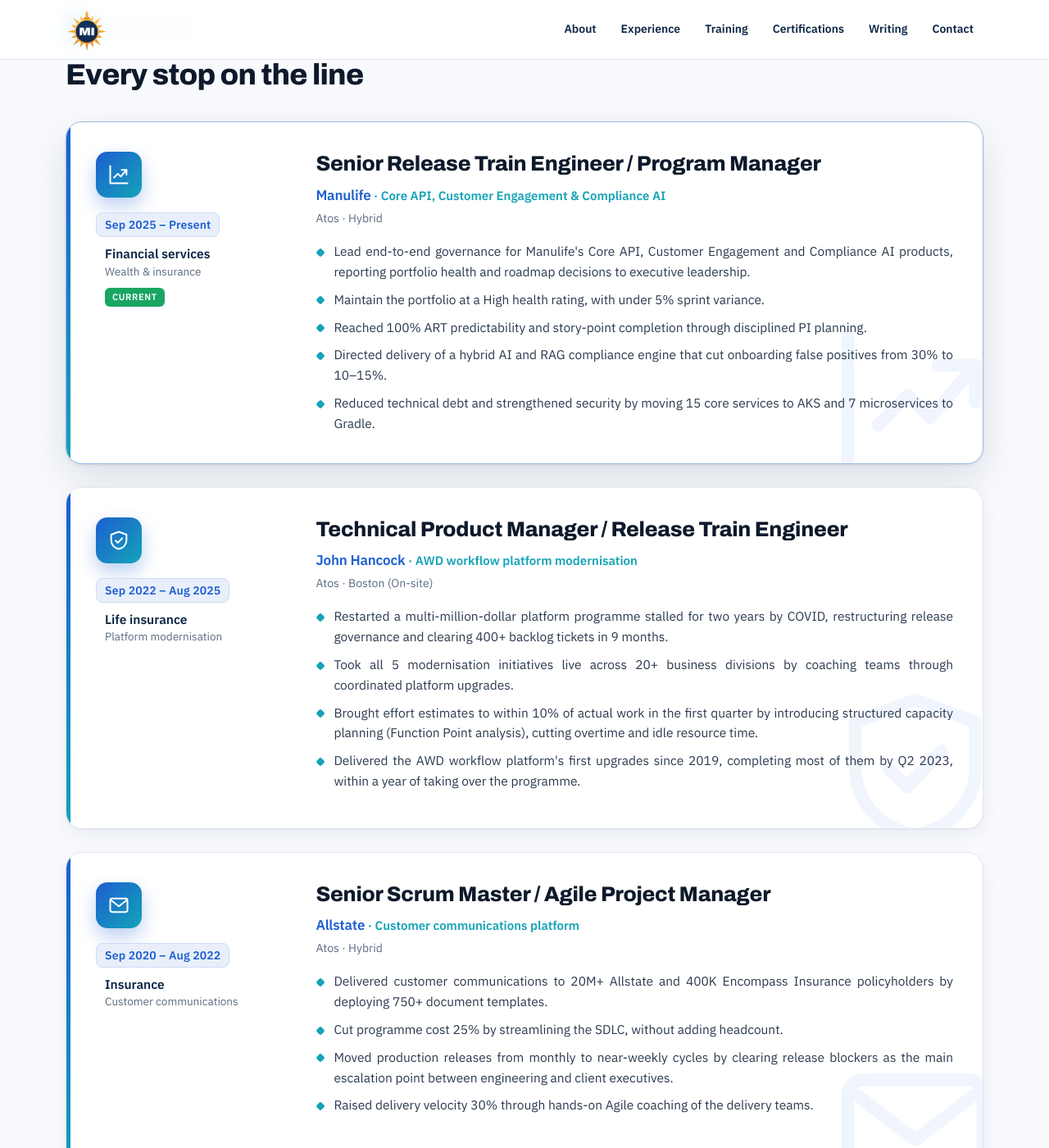
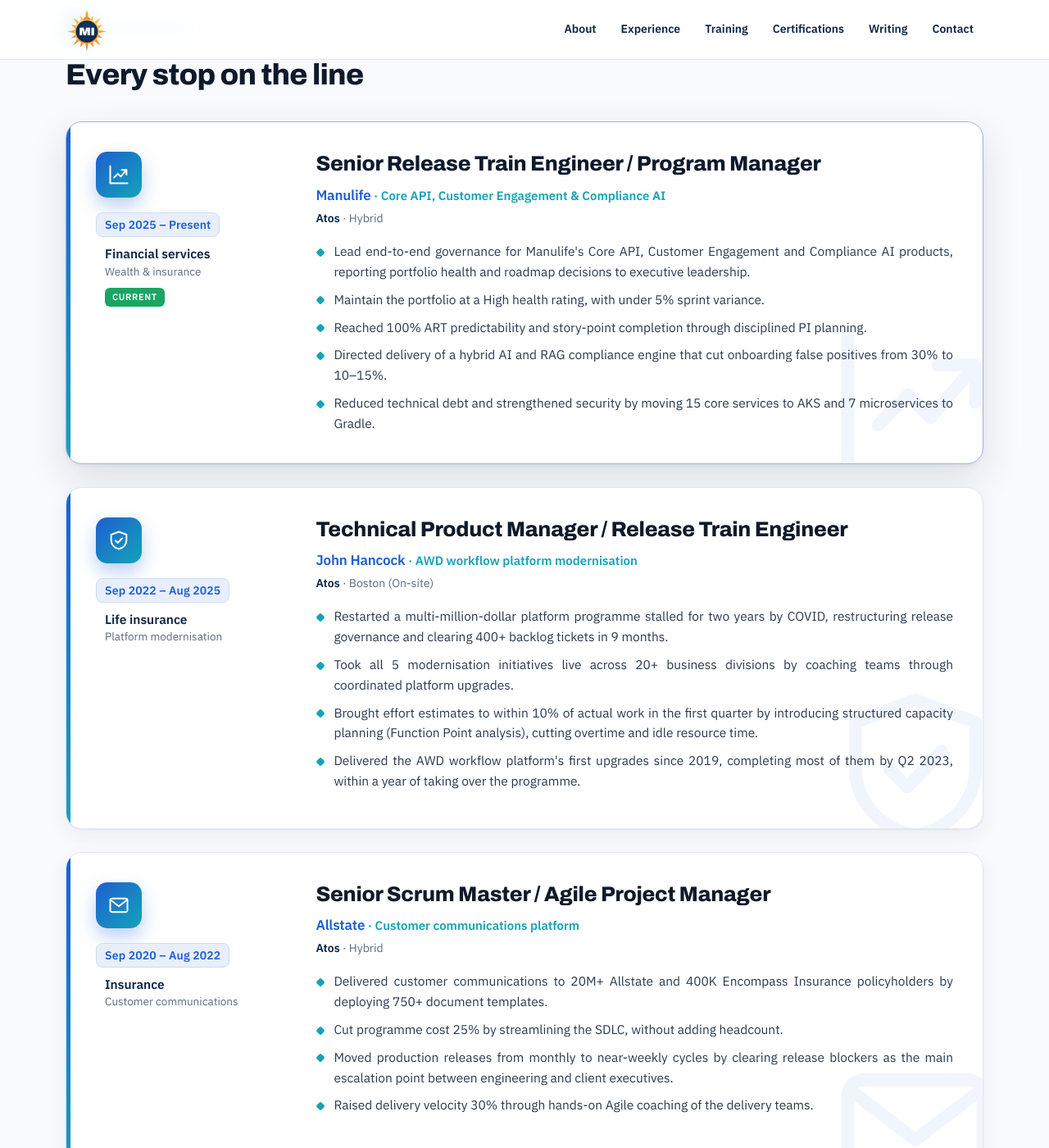
Before and after one commit to Madhan-I/Madhan-I.github.io, a Jekyll site: the page built from index.html, in a window 1280 px wide and 1400 px high, scrolled down 1939 px. Shown: the whole window at 82% size. Built offline with Jekyll 4.4.1, drawn with Linux system fonts in a browser that asks for light colours; some of the changed text lies outside the part shown.

Commit message:
Bold employer name on job cards
Co-Authored-By: Claude Opus 5.5 <noreply@anthropic.com>
Claude-Session: https://claude.ai/code/session_01MFRrTt7LBDdX57m85KHNGp

```diff
--- a/assets/css/style.css
+++ b/assets/css/style.css
@@ -466,3 +466,4 @@ nav .wrap { padding-block: 10px; }
 @media (max-width: 760px) { .org .proj { display: block; margin-top: 2px; } .org .proj .sep { display: none; } }
 .org.has-client .client { color: var(--brand); font-size: 17px; font-weight: 800; letter-spacing: -0.01em; }
 .org.has-client .via { display: block; margin-top: 3px; font-size: 14px; color: var(--muted); }
+.org.has-client .via .emp { color: var(--navy); font-weight: 700; }
--- a/index.html
+++ b/index.html
@@ -85,7 +85,7 @@ layout: default
         </div>
         <div class="job-body">
           <h3>{{ job.title }}</h3>
-          {% if job.client %}<p class="org has-client"><b class="client">{{ job.client }}</b>{% if job.project %}<span class="proj"><span class="sep"> · </span>{{ job.project }}</span>{% endif %}<span class="via">{{ job.company }} · {{ job.detail }}</span></p>{% else %}<p class="org"><b>{{ job.company }}</b> · {{ job.detail }}</p>{% endif %}
+          {% if job.client %}<p class="org has-client"><b class="client">{{ job.client }}</b>{% if job.project %}<span class="proj"><span class="sep"> · </span>{{ job.project }}</span>{% endif %}<span class="via"><b class="emp">{{ job.company }}</b> · {{ job.detail }}</span></p>{% else %}<p class="org"><b>{{ job.company }}</b> · {{ job.detail }}</p>{% endif %}
           <ul>{% for pt in job.points %}<li>{{ pt }}</li>{% endfor %}</ul>
         </div>
         <svg class="job-art" aria-hidden="true"><use href="#i-{{ job.icon | default: 'route' }}"/></svg>
```
